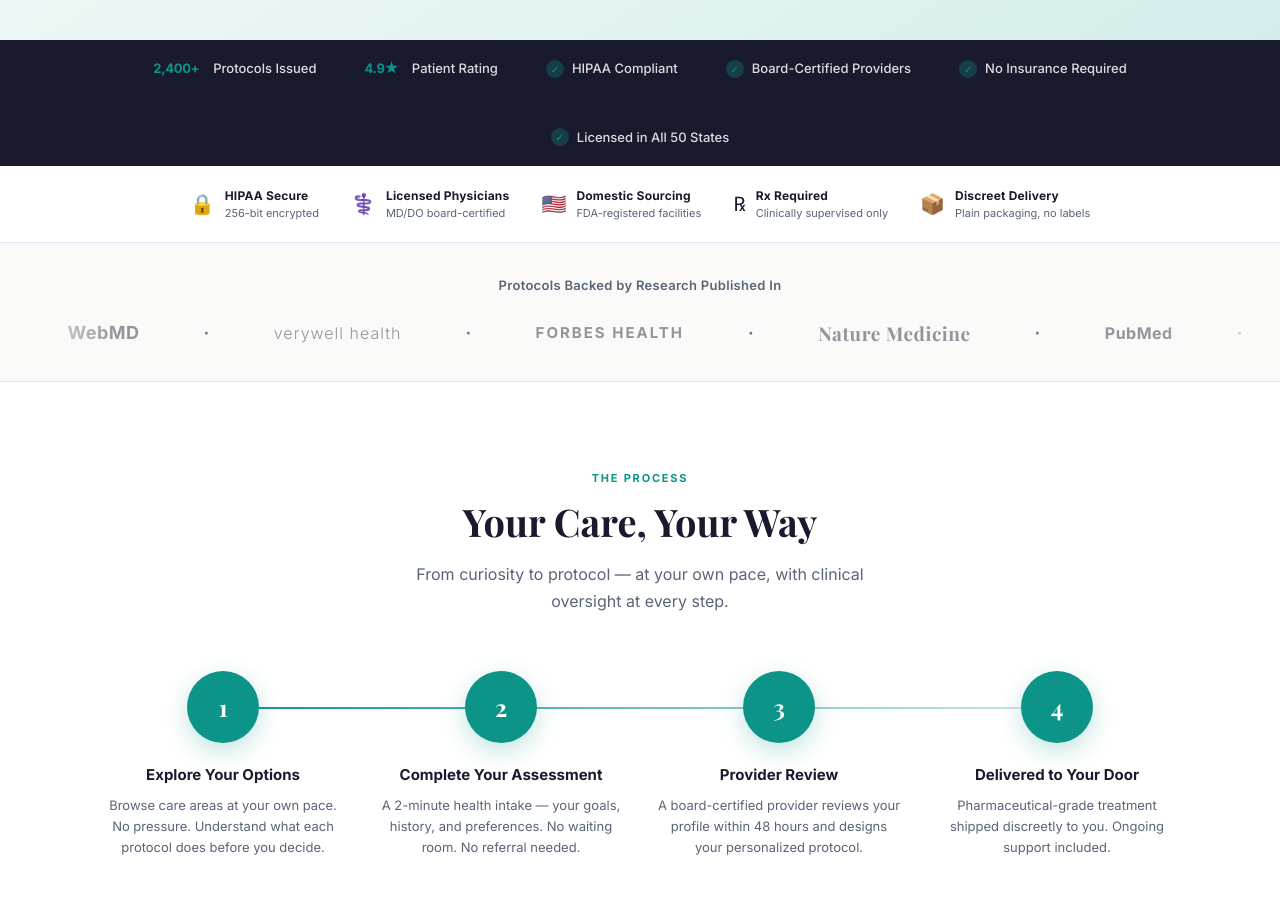
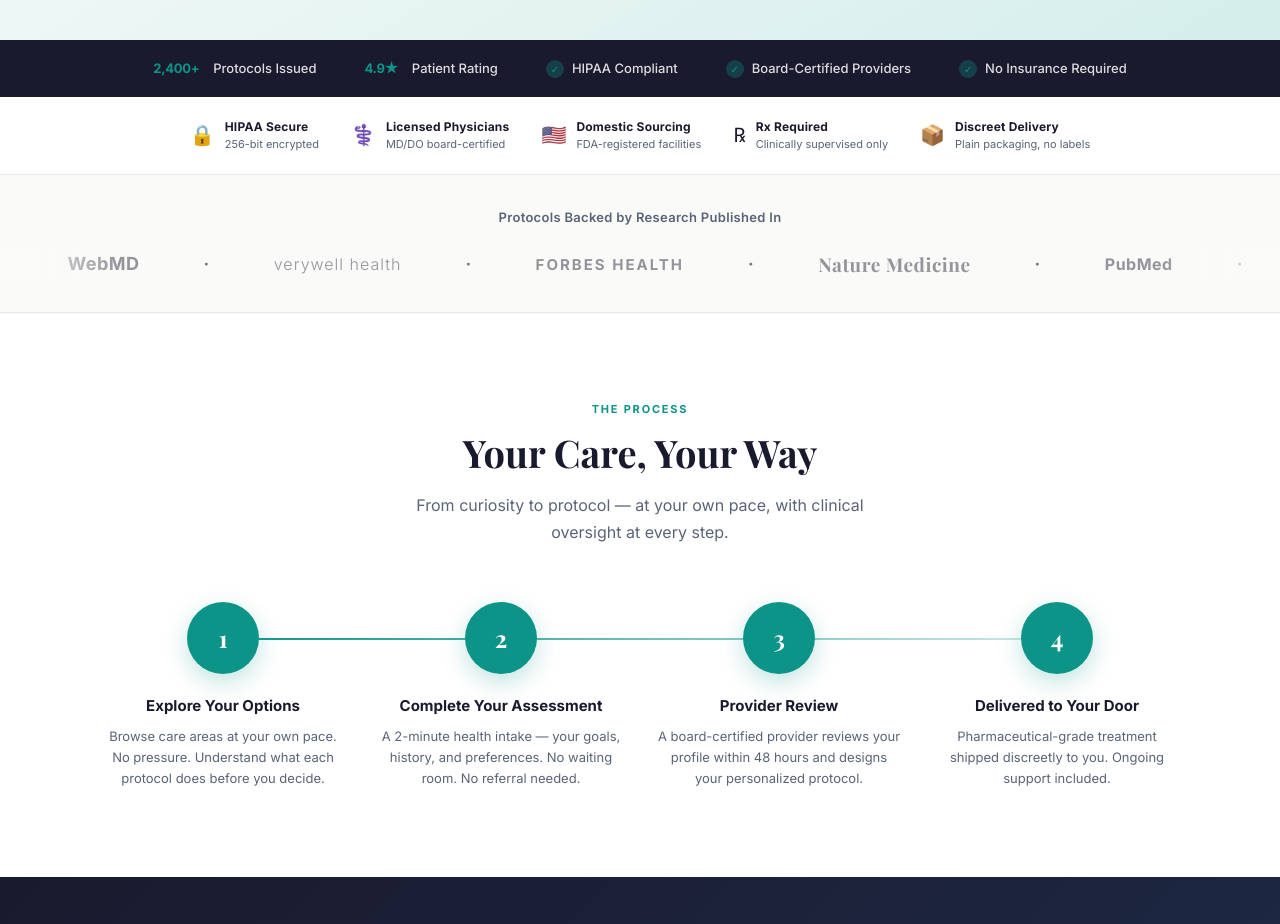
Before and after one commit to DexPope/asrx-site, a plain HTML site: page index.html in a window 1280 px wide. Shown: the part 940-1864 px from the top of the page. Drawn offline with nearby package versions, Linux system fonts and the light colour scheme; a web font is replaced by a local one.

Commit message:
ASRX: remove Licensed in All 50 States from trust bar — already in hero geo signal

```diff
--- a/index.html
+++ b/index.html
@@ -633,7 +633,7 @@ footer{background:#0e1520;padding:60px 0 32px}
   <div class="trust-item"><div class="ti-check">✓</div>HIPAA Compliant</div>
   <div class="trust-item"><div class="ti-check">✓</div>Board-Certified Providers</div>
   <div class="trust-item"><div class="ti-check">✓</div>No Insurance Required</div>
-  <div class="trust-item"><div class="ti-check">✓</div>Licensed in All 50 States</div>
+
 </div>
 </div>
 </div>
```
